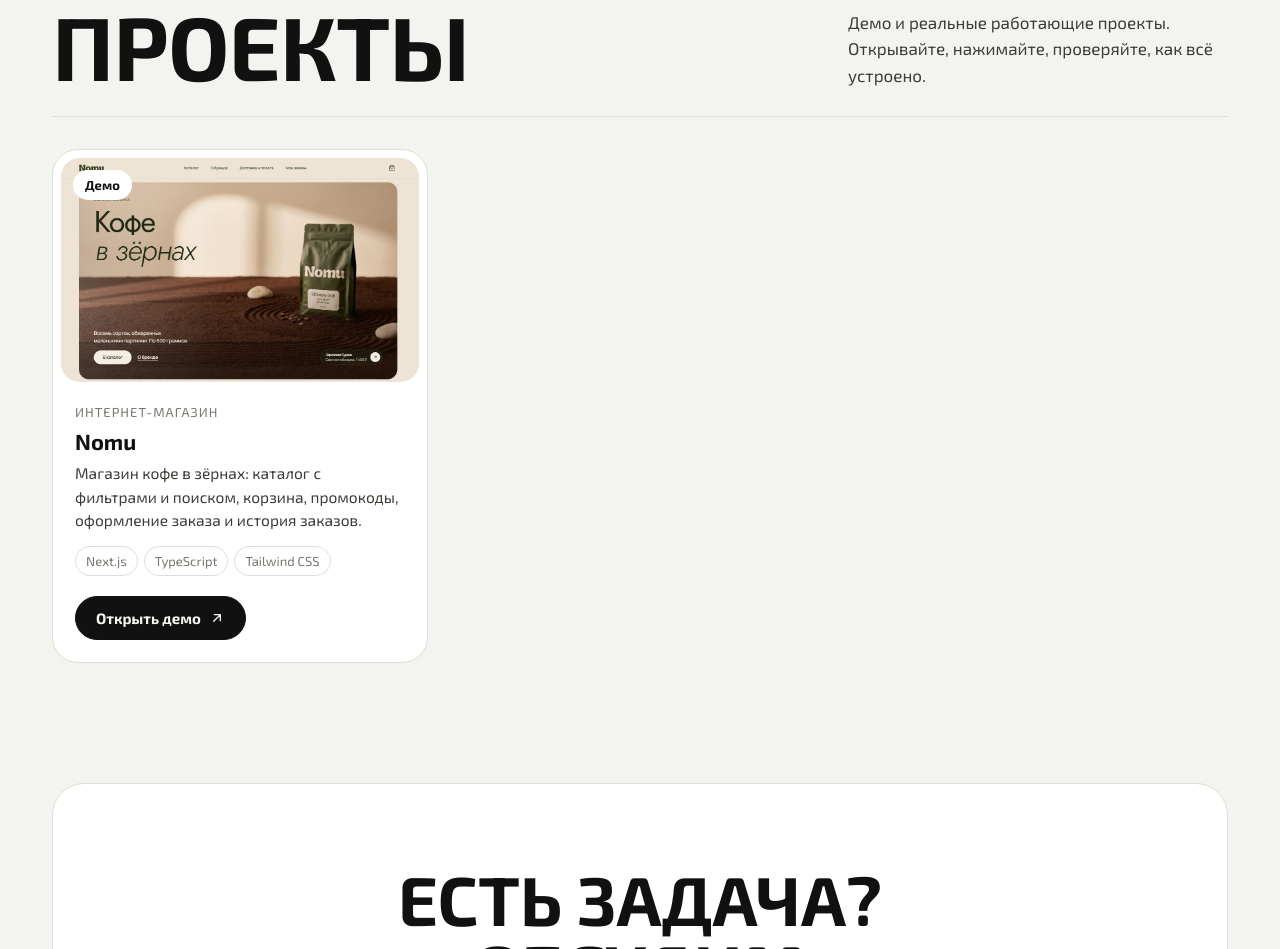
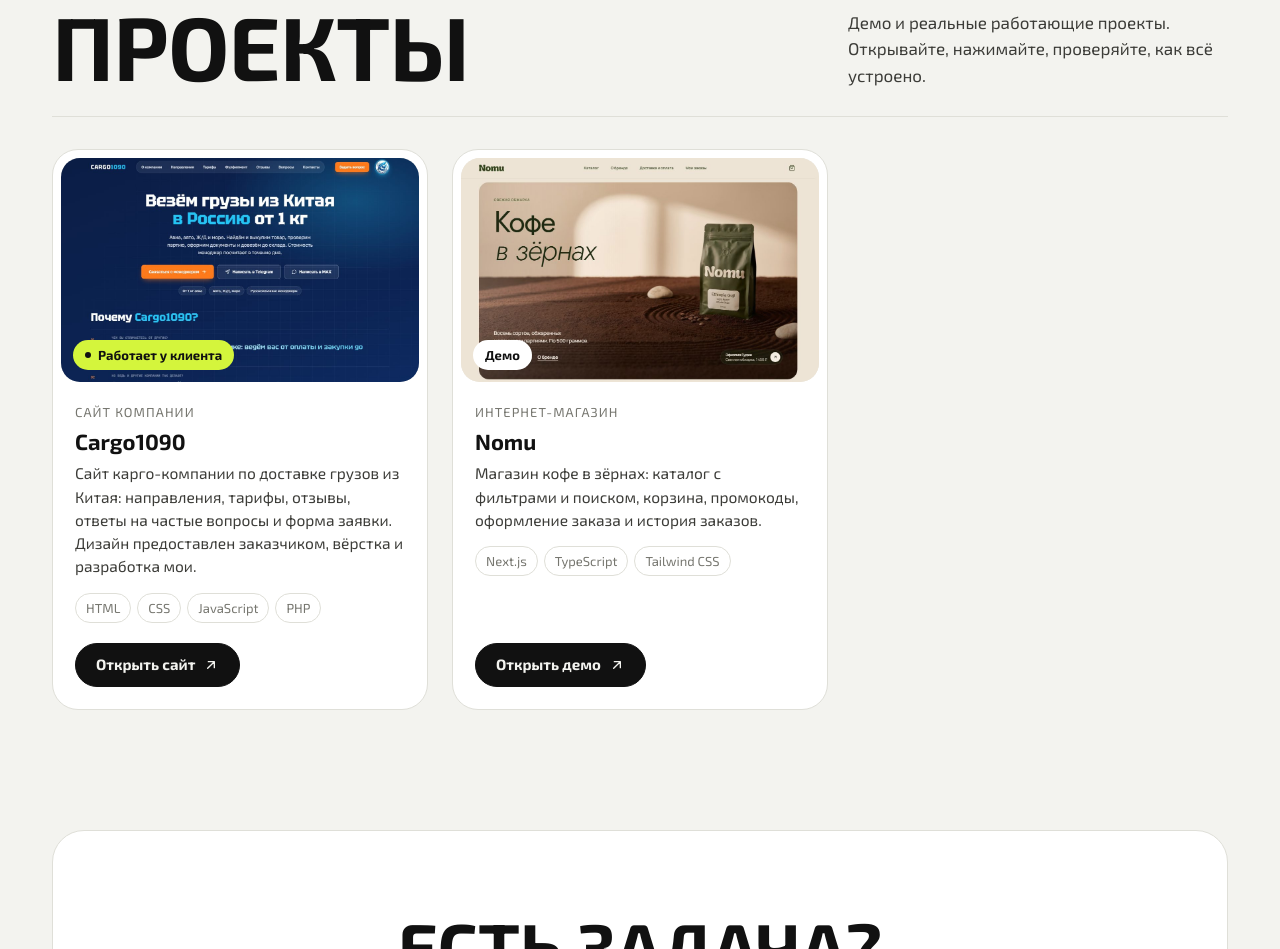
Before and after one commit to Deskezz-exe/portfolio, a plain HTML site: page index.html in a window 1280 px wide. Shown: the part 908-1857 px from the top of the page. Drawn offline with Linux system fonts and the light colour scheme.

Commit message:
Проекты: сайт Cargo1090 для заказчика, бейдж статуса внизу превью

```diff
--- a/projects.js
+++ b/projects.js
@@ -14,6 +14,16 @@
 
 window.PROJECTS = [
   {
+    title: 'Cargo1090',
+    type: 'Сайт компании',
+    category: 'Сайты',
+    description: 'Сайт карго-компании по доставке грузов из Китая: направления, тарифы, отзывы, ответы на частые вопросы и форма заявки. Дизайн предоставлен заказчиком, вёрстка и разработка мои.',
+    image: 'assets/cargo1090.jpg',
+    status: 'live',
+    stack: ['HTML', 'CSS', 'JavaScript', 'PHP'],
+    demo: 'https://cargo1090.com/',
+  },
+  {
     title: 'Nomu',
     type: 'Интернет-магазин',
     category: 'Сайты',
--- a/styles.css
+++ b/styles.css
@@ -483,7 +483,7 @@
 }
 .card__badge {
   position: absolute;
-  top: 12px;
+  bottom: 12px;
   left: 12px;
   display: inline-flex;
   align-items: center;
```
Also changed, not shown: assets/cargo1090.jpg (added).
